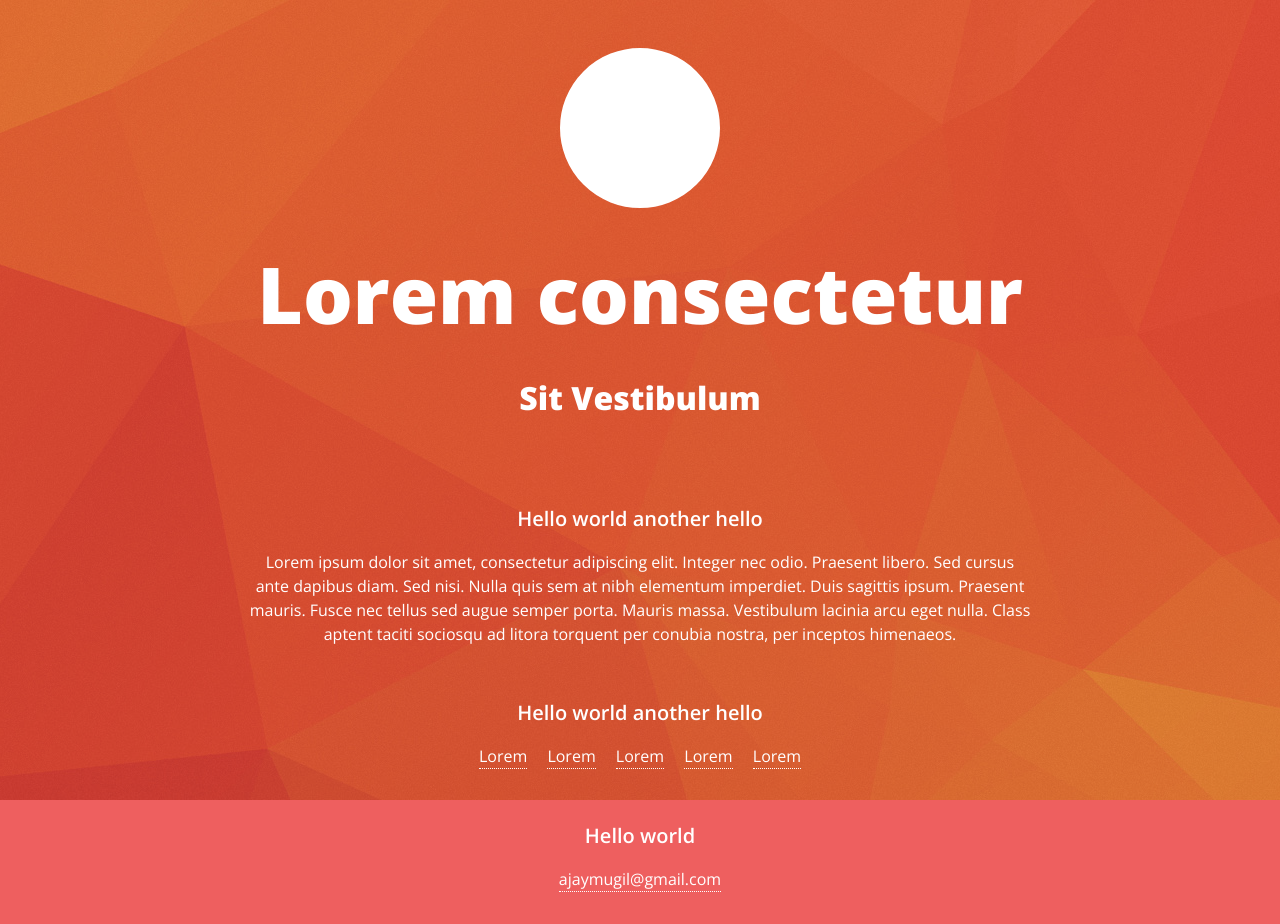
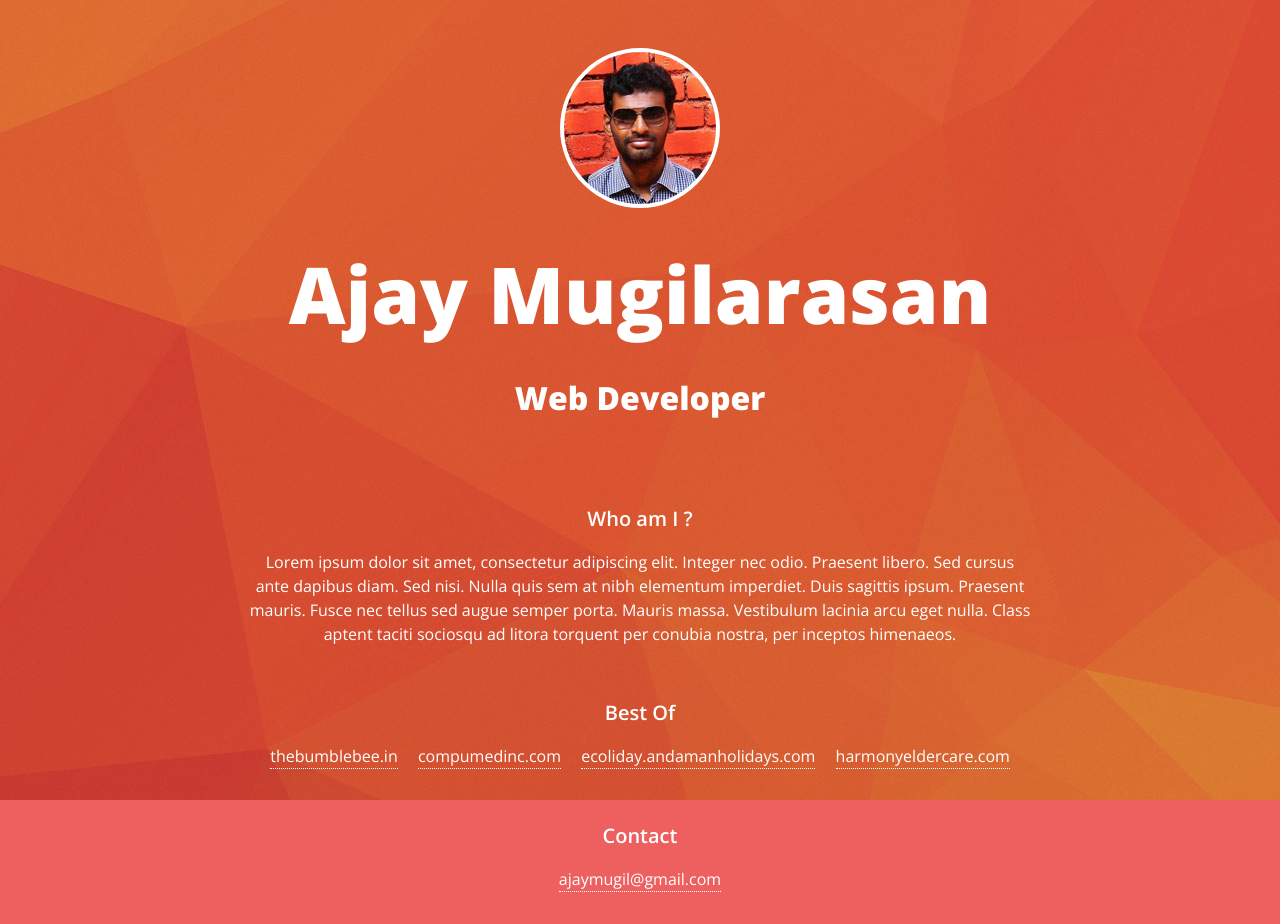
Before and after one commit to ajaymugil/ajaymugil.github.io, a PHP site: page / in a window 1280 px wide. Run offline with PHP 8.4, Linux system fonts and the light colour scheme.

Commit message:
Refinement 3

```diff
--- a/css/foundation.css
+++ b/css/foundation.css
@@ -74,7 +74,7 @@ body {
     border-radius: 50%;
     background: rgb(255, 255, 255);
     min-height: 1px;
-    /*background: url(../img/my-photo.jpg) center center no-repeat;*/
+    background: url(../img/my-photo.jpg) center center no-repeat;
     /* box-shadow: 0 0 5px rgb(32, 32, 32); */
     border: 4px solid rgb(255, 255, 255);
     padding: 5px;
@@ -95,11 +95,15 @@ p a{
     color: white;
     text-decoration: none;
     border-bottom: 1px dotted white;
+    -webkit-transition:all 0.5s ease;
 }
 
 p a:hover{
-    color: black;
-    border-bottom:  1px solid #202020;
+    color: white;
+    border-bottom:  1px dotted #202020;
+    background: #202020;
+        -webkit-transition:all 0.5s ease-in-out;
+
 
 }
 
--- a/index.html
+++ b/index.html
@@ -23,30 +23,31 @@
             <div class="large-12 columns header">
 
 
-                <h1 class="title">Lorem consectetur</h1>
-                <h2 class="description">Sit Vestibulum</h2>
+                <h1 class="title">Ajay Mugilarasan</h1>
+                <h2 class="description">Web Developer</h2>
             </div>
 
             <div class="large-12 columns block">
-                <p class="heading">Hello world another hello</p>
+                <p class="heading">Who am I ?</p>
                 <p>
                     Lorem ipsum dolor sit amet, consectetur adipiscing elit. Integer nec odio. Praesent libero. Sed cursus ante dapibus diam. Sed nisi. Nulla quis sem at nibh elementum imperdiet. Duis sagittis ipsum. Praesent mauris. Fusce nec tellus sed augue semper porta. Mauris massa. Vestibulum lacinia arcu eget nulla. Class aptent taciti sociosqu ad litora torquent per conubia nostra, per inceptos himenaeos.
                 </p>
             </div>
 
+
             <div class="large-12 columns block">
-                <p class="heading">Hello world another hello</p>
+                <p class="heading">Best Of</p>
                 <p class="works">
-                    <a href="">Lorem</a>                    <a href="">Lorem</a>
-                    <a href="">Lorem</a>
-                    <a href="">Lorem</a>
-                    <a href="">Lorem</a>
+                    <a href="http://thebumblebee.in" target="_blank">thebumblebee.in</a>
+                    <a href="http://compumedinc.com" target="_blank">compumedinc.com</a>
+                    <a href="http://ecoliday.andamanholidays.com" target="_blank">ecoliday.andamanholidays.com</a>
+                    <a href="http://harmonyeldercare.com" target="_blank">harmonyeldercare.com</a>
 
                 </p>
             </div>
 
             <div class="large-12 columns block">
-                <p class="heading">Hello world </p>
+                <p class="heading">Contact</p>
                 <p>
                     <a href="mailto:ajaymugil@gmail.com">ajaymugil@gmail.com</a>
 <!--                    <a href="http://facebook.com/mugilarasan" target="_blank">facebook</a>-->
```
